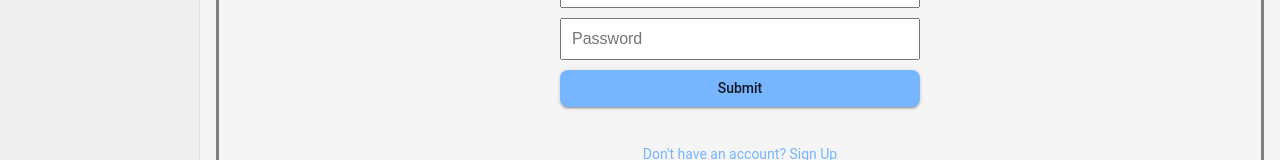
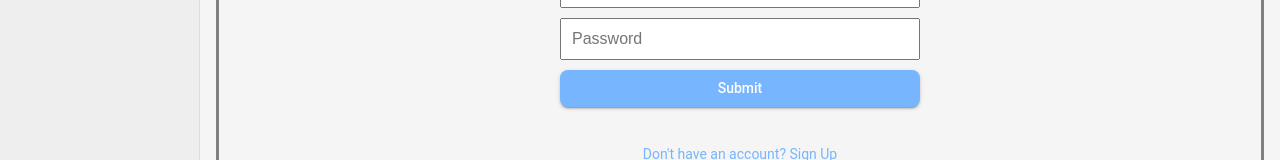
Before and after one commit to RephaelBlank/learn-words-front, a React (Vite) app: page / in a window 1280 px wide. Shown: the part 423-583 px from the top of the page. Built offline with nearby package versions, Linux system fonts and the light colour scheme.

Commit message:
UI with theme of MatrialUI - add list to theme and present it on classes list component

```diff
--- a/src/components/classes/classesList.jsx
+++ b/src/components/classes/classesList.jsx
@@ -1,17 +1,26 @@
+import { Button, List, ListItem, ListItemText } from "@mui/material";
+
 function ClassesList({ classes, onSelectClass }) {
 
   if (classes.length === 0){
     return <>No classes exist yet.</>
   }
-    return (
-      <ul>
-        {classes.map((cls) => (
-          <li key={cls.classID}>
-            <button onClick={() => onSelectClass(cls)}>{cls.className}</button>
-          </li>
-        ))}
-      </ul>
-    );
-  }
+  return (
+    <List>
+      {classes.map((cls) => (
+        <ListItem key={cls.classID} divider>
+          <Button
+            onClick={() => onSelectClass(cls)}
+            variant="contained"
+            color="primary"
+            fullWidth
+          >
+            <ListItemText primary={cls.className} />
+          </Button>
+        </ListItem>
+      ))}
+    </List>
+  );
+}
 
   export default ClassesList;
--- a/src/theme.js
+++ b/src/theme.js
@@ -27,6 +27,46 @@ const theme = createTheme({
         root: {
           textTransform: 'none',
           borderRadius: 8,
+          backgroundColor: '#77B5FE',
+          color: '#fff',
+          '&:hover': {
+            backgroundColor: '#5a9de6',
+          },
+        },
+      },
+    },
+    MuiList: {
+      styleOverrides: {
+        root: {
+          backgroundColor: '#FFFFFF', // רקע לבן כמו כרטיס
+          borderRadius: '8px',
+          padding: '10px',
+          boxShadow: '0 2px 4px rgba(0, 0, 0, 0.1)',
+        },
+      },
+    },
+    MuiListItem: {
+      styleOverrides: {
+        root: {
+          borderBottom: '1px solid #ddd',
+          '&:last-child': {
+            borderBottom: 'none',
+          },
+          '&:hover': {
+            backgroundColor: '#f0f8ff', // כחול בהיר עדין בריחוף
+          },
+        },
+      },
+    },
+    MuiListItemText: {
+      styleOverrides: {
+        primary: {
+          fontSize: '1.2rem',
+          fontWeight: 'bold',
+          color: '#333',
+        },
+        secondary: {
+          color: '#666',
         },
       },
     },
```
